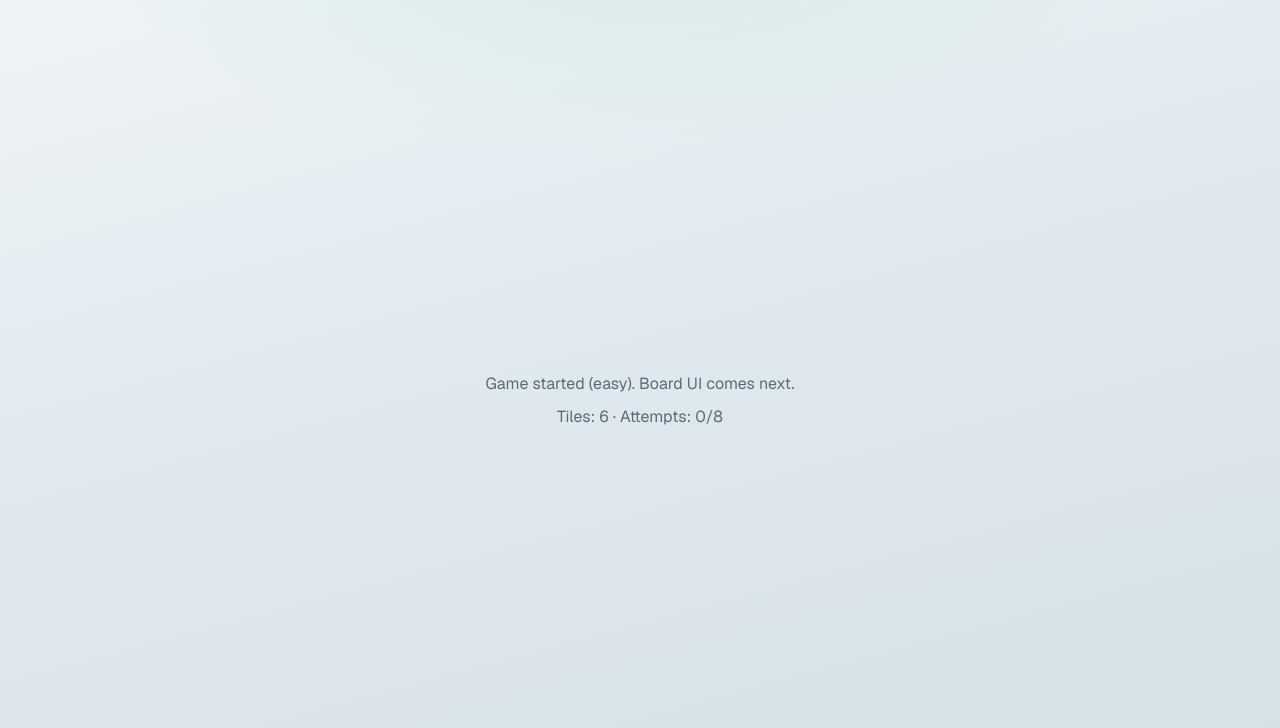
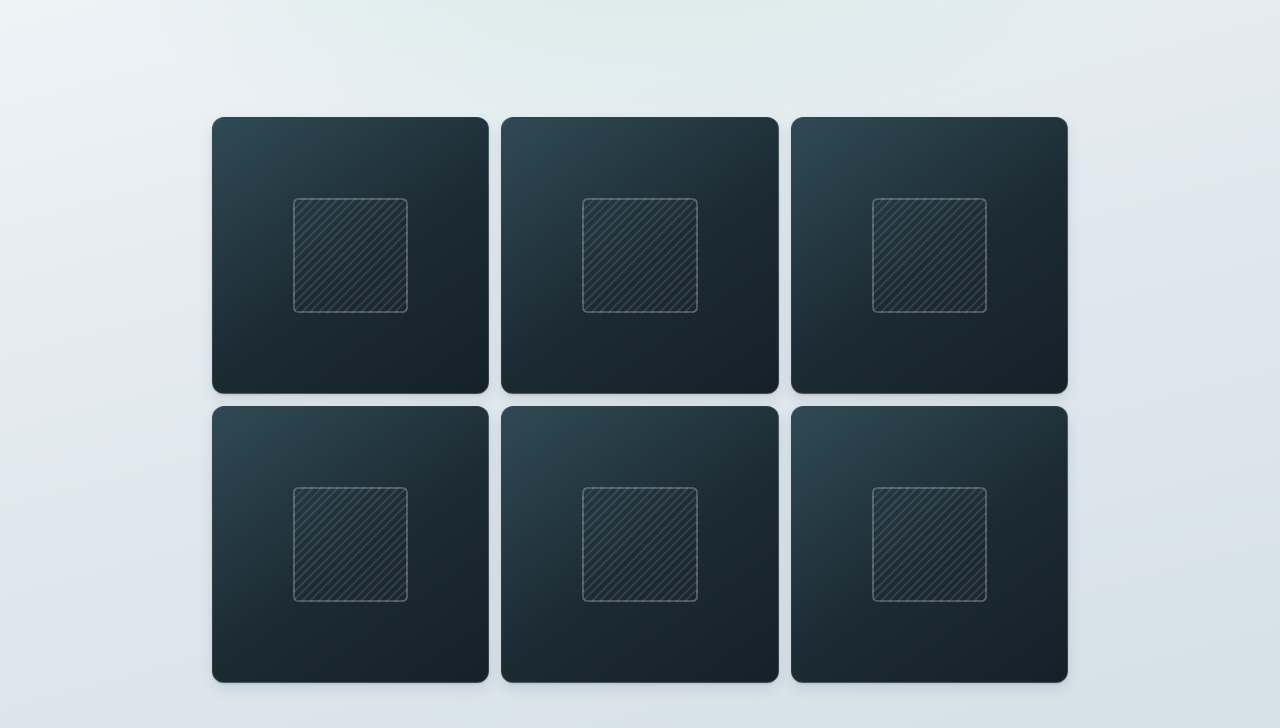
Before and after one commit to alirezazbr/Flip-the-Tile-Memory-Matching-Game, a Next.js app: page / in a window 1280 px wide. Both pictures are taken after a click on the button "START". Shown: the top 728 px of the page. Built offline with nearby package versions, Linux system fonts and the light colour scheme.

Commit message:
feat: step 11

```diff
--- /dev/null
+++ b/src/components/memory-game/Board/Board.module.css
@@ -0,0 +1,19 @@
+.board {
+  display: grid;
+  width: min(100%, 56rem);
+  margin-inline: auto;
+  gap: clamp(0.35rem, 1.4vw, 0.75rem);
+  padding: clamp(0.75rem, 2vw, 1.25rem);
+}
+
+.cell {
+  min-width: 0;
+}
+
+@media (max-width: 640px) {
+  .board {
+    width: 100%;
+    gap: clamp(0.25rem, 1.5vw, 0.45rem);
+    padding: 0.65rem;
+  }
+}
--- /dev/null
+++ b/src/components/memory-game/Board/Board.tsx
@@ -0,0 +1,45 @@
+import { Tile } from "@/components/memory-game/Tile/Tile";
+import { DIFFICULTIES } from "@/lib/memory-game/constants";
+import type { Difficulty, GameStatus, Tile as TileModel } from "@/types/memory-game";
+import styles from "./Board.module.css";
+
+export interface BoardProps {
+  tiles: TileModel[];
+  difficulty: Difficulty;
+  status: GameStatus;
+  isPaused: boolean;
+  onSelectTile: (tileId: string) => void;
+}
+
+export function Board({
+  tiles,
+  difficulty,
+  status,
+  isPaused,
+  onSelectTile,
+}: BoardProps) {
+  const { columns } = DIFFICULTIES[difficulty];
+  const interactionDisabled =
+    isPaused || status === "checking" || status === "won" || status === "lost";
+
+  return (
+    <div
+      className={styles.board}
+      style={{
+        gridTemplateColumns: `repeat(${columns}, minmax(0, 1fr))`,
+      }}
+      role="grid"
+      aria-label={`Memory board, ${DIFFICULTIES[difficulty].rows} by ${columns}`}
+    >
+      {tiles.map((tile) => (
+        <div key={tile.id} className={styles.cell} role="gridcell">
+          <Tile
+            tile={tile}
+            onSelect={onSelectTile}
+            interactionDisabled={interactionDisabled}
+          />
+        </div>
+      ))}
+    </div>
+  );
+}
--- a/src/components/memory-game/MemoryGame.module.css
+++ b/src/components/memory-game/MemoryGame.module.css
@@ -6,19 +6,12 @@
   min-height: 100dvh;
 }
 
-.placeholder {
+.playArea {
   display: flex;
   flex: 1;
   flex-direction: column;
   align-items: center;
   justify-content: center;
-  gap: 0.75rem;
-  padding: 1.5rem;
-  color: var(--game-ink);
-  text-align: center;
+  width: 100%;
+  padding: clamp(0.5rem, 2vw, 1.5rem);
 }
-
-.placeholder p {
-  margin: 0;
-  color: var(--game-muted);
-}
--- a/src/components/memory-game/MemoryGame.tsx
+++ b/src/components/memory-game/MemoryGame.tsx
@@ -1,5 +1,6 @@
 "use client";
 
+import { Board } from "@/components/memory-game/Board/Board";
 import { StartScreen } from "@/components/memory-game/StartScreen/StartScreen";
 import { useMemoryGame } from "@/hooks/memory-game/useMemoryGame";
 import styles from "./MemoryGame.module.css";
@@ -8,6 +9,7 @@
   const {
     state,
     startGame,
+    selectTile,
     setDifficulty,
     toggleSound,
   } = useMemoryGame();
@@ -23,12 +25,14 @@
           onToggleSound={toggleSound}
         />
       ) : (
-        <div className={styles.placeholder} role="status">
-          <p>Game started ({state.difficulty}). Board UI comes next.</p>
-          <p>
-            Tiles: {state.tiles.length} · Attempts: {state.attempts}/
-            {state.maxAttempts}
-          </p>
+        <div className={styles.playArea}>
+          <Board
+            tiles={state.tiles}
+            difficulty={state.difficulty}
+            status={state.status}
+            isPaused={state.isPaused}
+            onSelectTile={selectTile}
+          />
         </div>
       )}
     </div>
```
